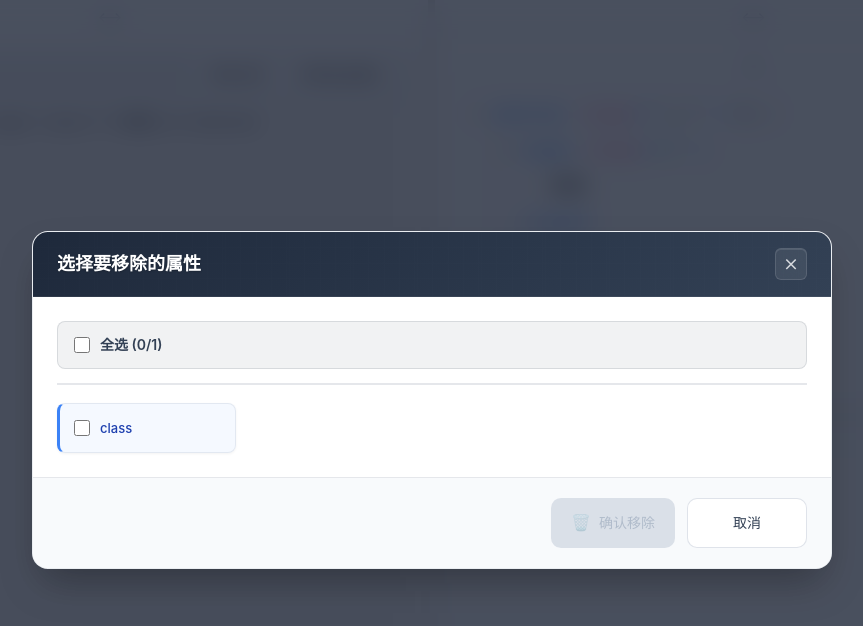
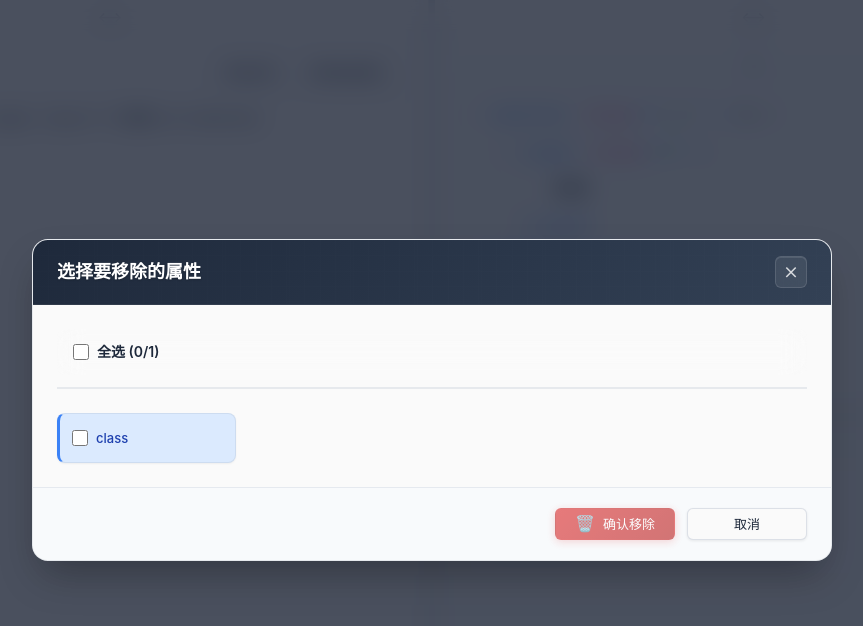
Before and after one commit to Sisyphean-a/jsonToJs, a Vue app: page /#/html in a window 1280 px wide. Both pictures are taken after a click on the button "移除指定属性". Shown: the top 626 px of the page, without its empty margins (208-1071 px from the left). Built offline with nearby package versions, Linux system fonts and the light colour scheme.

Commit message:
完善htmlToJs中的样式管理

```diff
--- a/src/assets/design-tokens.css
+++ b/src/assets/design-tokens.css
@@ -38,7 +38,7 @@
   --color-info-light: #dbeafe;
 
   /* 背景颜色 */
-  --bg-primary: #ffffff;
+  --bg-primary: #fafafa;
   --bg-secondary: #f8fafc;
   --bg-tertiary: #fafafa;
   --bg-overlay: rgba(15, 23, 42, 0.75);
--- a/src/components/ResizableLayout.vue
+++ b/src/components/ResizableLayout.vue
@@ -216,9 +216,9 @@ onUnmounted(() => {
   position: relative;
   display: flex;
   flex-direction: column;
-  transition: width 0.3s ease;
-  background-color: #f5f5f5;
-  border-right: 1px solid #e0e0e0;
+  transition: width var(--transition-normal);
+  background-color: var(--bg-secondary);
+  border-right: 1px solid var(--border-light);
   will-change: width;
 
   &:last-child {
@@ -229,24 +229,24 @@ onUnmounted(() => {
 .column-content {
   flex: 1;
   overflow: auto;
-  padding: 16px;
-  background-color: #fafafa;
-  transition: display 0.3s ease;
+  padding: var(--spacing-lg);
+  background-color: var(--bg-primary);
+  transition: display var(--transition-normal);
   will-change: display;
 }
 
 .resize-handle {
   width: 6px;
-  background-color: #e0e0e0;
+  background-color: var(--border-medium);
   cursor: col-resize;
   height: 100%;
-  transition: background-color 0.2s;
+  transition: background-color var(--transition-fast);
   position: relative;
-  z-index: 1;
+  z-index: var(--z-dropdown);
 
   &:hover,
   &:active {
-    background-color: #1976d2;
+    background-color: var(--color-primary-600);
   }
 }
 
--- a/src/views/htmlToJs/components/AttributeModal.vue
+++ b/src/views/htmlToJs/components/AttributeModal.vue
@@ -87,7 +87,7 @@
       <div class="modal-footer">
         <button
           @click="confirmRemove"
-          class="confirm-btn"
+          class="btn btn--danger"
           :disabled="selectedCount === 0"
         >
           <span class="btn-icon">🗑️</span>
@@ -95,7 +95,7 @@
         </button>
         <button
           @click="$emit('update:modelValue', false)"
-          class="cancel-btn"
+          class="btn btn--secondary"
         >
           取消
         </button>
@@ -204,53 +204,53 @@ const isMidFreqAttribute = (name) => {
 
 .no-attributes {
   text-align: center;
-  color: #6b7280;
-  padding: 40px 20px;
+  color: var(--text-secondary);
+  padding: var(--spacing-4xl) var(--spacing-xl);
 
   .no-attributes-icon {
     font-size: 48px;
-    margin-bottom: 16px;
+    margin-bottom: var(--spacing-lg);
   }
 
   p {
     margin: 0;
-    font-size: 16px;
+    font-size: var(--font-size-xl);
   }
 }
 
 .attribute-content {
   .select-all-section {
-    margin-bottom: 18px;
-    padding-bottom: 14px;
-    border-bottom: 2px solid #e5e7eb;
+    margin-bottom: var(--spacing-2xl);
+    padding-bottom: var(--spacing-md);
+    border-bottom: 2px solid var(--border-light);
 
     .select-all-item {
       display: flex;
       align-items: center;
-      gap: 10px;
-      padding: 12px 16px;
-      background: rgba(30, 41, 59, 0.06);
-      border-radius: 8px;
-      border: 1px solid rgba(30, 41, 59, 0.12);
-      transition: all 0.3s cubic-bezier(0.4, 0, 0.2, 1);
+      gap: var(--spacing-sm);
+      padding: var(--spacing-md) var(--spacing-lg);
+      background: rgba(var(--color-gray-800), 0.06);
+      border-radius: var(--radius-md);
+      border: 1px solid rgba(var(--color-gray-800), 0.12);
+      transition: all var(--transition-normal);
       cursor: pointer;
       user-select: none;
-      backdrop-filter: blur(8px);
+      backdrop-filter: var(--backdrop-blur);
 
       &:hover {
-        background: rgba(30, 41, 59, 0.1);
-        border-color: rgba(30, 41, 59, 0.18);
+        background: rgba(var(--color-gray-800), 0.1);
+        border-color: rgba(var(--color-gray-800), 0.18);
       }
 
       &:active {
-        background: rgba(30, 41, 59, 0.12);
+        background: rgba(var(--color-gray-800), 0.12);
       }
 
       .select-all-label {
-        font-weight: 600;
-        color: #334155;
+        font-weight: var(--font-weight-semibold);
+        color: var(--text-primary);
         cursor: pointer;
-        font-size: 14px;
+        font-size: var(--font-size-md);
         flex: 1;
       }
     }
@@ -259,59 +259,59 @@ const isMidFreqAttribute = (name) => {
   .attribute-list {
     display: grid;
     grid-template-columns: repeat(auto-fill, minmax(160px, 1fr));
-    gap: 12px;
+    gap: var(--spacing-md);
   }
 
   .attribute-item {
     display: flex;
     align-items: center;
-    gap: 10px;
-    padding: 12px 14px;
-    background: white;
-    border: 1px solid rgba(148, 163, 184, 0.2);
-    border-radius: 8px;
-    transition: all 0.3s cubic-bezier(0.4, 0, 0.2, 1);
+    gap: var(--spacing-sm);
+    padding: var(--spacing-md) var(--spacing-md);
+    background: var(--bg-primary);
+    border: 1px solid var(--border-light);
+    border-radius: var(--radius-md);
+    transition: all var(--transition-normal);
     cursor: pointer;
-    box-shadow: 0 1px 3px rgba(0, 0, 0, 0.05);
+    box-shadow: var(--shadow-xs);
 
     &:hover {
-      border-color: rgba(30, 41, 59, 0.3);
-      box-shadow: 0 4px 12px rgba(30, 41, 59, 0.1);
+      border-color: var(--border-medium);
+      box-shadow: var(--shadow-sm);
     }
 
     &.selected {
       border-color: rgba(6, 95, 70, 0.4);
-      background: rgba(236, 253, 245, 0.5);
+      background: var(--color-success-light);
       box-shadow: 0 2px 8px rgba(6, 95, 70, 0.1);
 
       .attribute-label {
         .attribute-name {
           color: #065f46;
-          font-weight: 600;
+          font-weight: var(--font-weight-semibold);
         }
       }
     }
 
     // 高频属性样式（最常用）
     &.attr-high-freq {
-      border-left: 3px solid #3b82f6;
-      background: rgba(239, 246, 255, 0.6);
+      border-left: 3px solid var(--color-info);
+      background: var(--color-info-light);
 
       .attribute-label {
         .attribute-name {
-          color: #1e40af;
-          font-weight: 500;
+          color: var(--color-primary-800);
+          font-weight: var(--font-weight-medium);
         }
       }
 
       &:hover {
-        border-color: #3b82f6;
-        background: rgba(239, 246, 255, 0.8);
+        border-color: var(--color-info);
+        background: rgba(219, 234, 254, 0.8);
       }
 
       &.selected {
         border-color: rgba(6, 95, 70, 0.4);
-        border-left-color: #3b82f6;
+        border-left-color: var(--color-info);
         background: rgba(236, 253, 245, 0.7);
 
         .attribute-label {
@@ -324,24 +324,24 @@ const isMidFreqAttribute = (name) => {
 
     // 中频属性样式（较常用）
     &.attr-mid-freq {
-      border-left: 3px solid #f59e0b;
-      background: rgba(255, 251, 235, 0.6);
+      border-left: 3px solid var(--color-warning);
+      background: var(--color-warning-light);
 
       .attribute-label {
         .attribute-name {
           color: #d97706;
-          font-weight: 500;
+          font-weight: var(--font-weight-medium);
         }
       }
 
       &:hover {
-        border-color: #f59e0b;
+        border-color: var(--color-warning);
         background: rgba(255, 251, 235, 0.8);
       }
 
       &.selected {
         border-color: rgba(6, 95, 70, 0.4);
-        border-left-color: #f59e0b;
+        border-left-color: var(--color-warning);
         background: rgba(236, 253, 245, 0.7);
 
         .attribute-label {
@@ -358,10 +358,10 @@ const isMidFreqAttribute = (name) => {
       overflow: hidden;
 
       .attribute-name {
-        font-size: 13px;
-        font-weight: 500;
-        color: #374151;
-        transition: color 0.2s ease;
+        font-size: var(--font-size-base);
+        font-weight: var(--font-weight-medium);
+        color: var(--text-primary);
+        transition: color var(--transition-fast);
         white-space: nowrap;
         overflow: hidden;
         text-overflow: ellipsis;
@@ -373,16 +373,16 @@ const isMidFreqAttribute = (name) => {
 .custom-checkbox {
   width: 16px;
   height: 16px;
-  border-radius: 3px;
-  border: 1px solid rgba(148, 163, 184, 0.4);
-  background: white;
+  border-radius: var(--radius-xs);
+  border: 1px solid var(--border-strong);
+  background: var(--bg-primary);
   cursor: pointer;
   position: relative;
-  transition: all 0.3s cubic-bezier(0.4, 0, 0.2, 1);
+  transition: all var(--transition-normal);
 
   &:checked {
-    background: #1e3a8a;
-    border-color: #1e3a8a;
+    background: var(--color-primary-800);
+    border-color: var(--color-primary-800);
   }
 
   &:indeterminate {
@@ -391,77 +391,25 @@ const isMidFreqAttribute = (name) => {
   }
 
   &:hover {
-    border-color: rgba(30, 58, 138, 0.6);
+    border-color: var(--color-primary-600);
   }
 }
 
 .modal-footer {
-  padding: 20px 24px;
-  background: #f8fafc;
-  border-top: 1px solid #e5e7eb;
+  padding: var(--spacing-xl) var(--spacing-2xl);
+  background: var(--bg-secondary);
+  border-top: 1px solid var(--border-light);
   display: flex;
   justify-content: flex-end;
-  gap: 12px;
+  gap: var(--spacing-md);
 
-  button {
-    padding: 12px 20px;
-    border-radius: 10px;
-    font-size: 14px;
-    font-weight: 500;
-    cursor: pointer;
-    transition: all 0.2s ease;
-    display: flex;
-    align-items: center;
-    gap: 8px;
+  .btn {
     min-width: 120px;
     justify-content: center;
-
-    &:hover {
-      transform: translateY(-1px);
-    }
-
-    &:active {
-      transform: translateY(0);
-    }
   }
 
-  .confirm-btn {
-    background: linear-gradient(135deg, #991b1b 0%, #b91c1c 100%);
-    border: none;
-    color: white;
-    box-shadow: 0 2px 8px rgba(153, 27, 27, 0.3);
-
-    &:hover:not(:disabled) {
-      background: linear-gradient(135deg, #b91c1c 0%, #7f1d1d 100%);
-      box-shadow: 0 4px 12px rgba(153, 27, 27, 0.4);
-    }
-
-    &:disabled {
-      background: rgba(148, 163, 184, 0.3);
-      color: rgba(148, 163, 184, 0.6);
-      cursor: not-allowed;
-      transform: none;
-      box-shadow: none;
-
-      .btn-icon {
-        opacity: 0.5;
-      }
-    }
-
-    .btn-icon {
-      font-size: 16px;
-    }
-  }
-
-  .cancel-btn {
-    background: white;
-    border: 1px solid rgba(148, 163, 184, 0.3);
-    color: #334155;
-
-    &:hover {
-      background: rgba(248, 250, 252, 0.8);
-      border-color: rgba(148, 163, 184, 0.5);
-    }
+  .btn-icon {
+    font-size: var(--font-size-xl);
   }
 }
 
@@ -469,14 +417,14 @@ const isMidFreqAttribute = (name) => {
 @media (max-width: 640px) {
   .attribute-content .attribute-list {
     grid-template-columns: repeat(auto-fill, minmax(120px, 1fr));
-    gap: 10px;
+    gap: var(--spacing-sm);
   }
 
   .modal-footer {
     flex-direction: column-reverse;
-    gap: 8px;
+    gap: var(--spacing-sm);
 
-    button {
+    .btn {
       width: 100%;
     }
   }
--- a/src/views/htmlToJs/components/HtmlInput.vue
+++ b/src/views/htmlToJs/components/HtmlInput.vue
@@ -5,13 +5,13 @@
       <div class="actions">
         <button
           @click="resetContent"
-          class="action-btn"
+          class="btn btn--sm btn--secondary"
         >
           移除注释
         </button>
         <button
           @click="openAttributeSelector"
-          class="action-btn"
+          class="btn btn--sm btn--secondary"
         >
           移除指定属性
         </button>
@@ -124,8 +124,8 @@ watch(
   display: flex;
   flex-direction: column;
   height: 100%;
-  background-color: #f8f9fa;
-  border-radius: 6px;
+  background-color: var(--bg-secondary);
+  border-radius: var(--radius-sm);
   overflow: hidden;
   position: relative;
 }
@@ -134,61 +134,62 @@ watch(
   display: flex;
   justify-content: space-between;
   align-items: center;
-  padding: 8px 16px;
-  background-color: #e9ecef;
-  border-bottom: 1px solid #dee2e6;
+  padding: var(--spacing-sm) var(--spacing-lg);
+  background-color: var(--bg-tertiary);
+  border-bottom: 1px solid var(--border-light);
 
   h2 {
     margin: 0;
-    font-size: 16px;
-    font-weight: 500;
+    font-size: var(--font-size-xl);
+    font-weight: var(--font-weight-medium);
+    color: var(--text-primary);
   }
 
   .actions {
     display: flex;
-    gap: 8px;
+    gap: var(--spacing-sm);
     flex-wrap: wrap;
-  }
-}
-
-.action-btn {
-  padding: 4px 12px;
-  background-color: #fff;
-  border: 1px solid #ced4da;
-  border-radius: 4px;
-  font-size: 14px;
-  cursor: pointer;
-  transition: all 0.2s;
-
-  &:hover {
-    background-color: #f1f3f5;
-  }
-
-  &:active {
-    background-color: #e9ecef;
   }
 }
 
 .html-textarea {
   flex: 1;
   width: 100%;
-  padding: 12px;
+  padding: var(--spacing-md);
   border: none;
   resize: none;
-  font-family: 'Monaco', 'Menlo', 'Consolas', 'SF Mono', monospace;
-  font-size: 14px;
+  font-family: var(--font-family-mono);
+  font-size: var(--font-size-md);
   line-height: 1.5;
-  background-color: #f0f0f0;
-  color: #212529;
+  background-color: var(--bg-primary);
+  color: var(--text-primary);
   outline: none;
-  transition: background-color 0.2s;
+  transition: background-color var(--transition-fast);
 
   &::placeholder {
-    color: #adb5bd;
+    color: var(--text-tertiary);
   }
 
   &:focus {
-    background-color: #e9ecef;
+    background-color: var(--bg-secondary);
+  }
+}
+
+/* 响应式设计 */
+@media (max-width: 768px) {
+  .toolbar {
+    flex-direction: column;
+    gap: var(--spacing-sm);
+    align-items: stretch;
+
+    .actions {
+      justify-content: center;
+    }
+  }
+
+  .html-textarea {
+    padding: var(--spacing-sm);
+    font-size: var(--font-size-base);
   }
 }
 </style>
--- a/src/views/htmlToJs/components/HtmlPreview.vue
+++ b/src/views/htmlToJs/components/HtmlPreview.vue
@@ -263,11 +263,11 @@ const processedHtml = computed(() => {
 
 // 整体容器样式
 div {
-  padding: 16px;
-  background-color: #f8f9fa;
-  border-radius: 6px;
+  padding: var(--spacing-lg);
+  background-color: var(--bg-secondary);
+  border-radius: var(--radius-sm);
   overflow: auto;
-  font-family: Arial, sans-serif;
+  font-family: var(--font-family-base);
   line-height: 1.4;
 }
 </style>
--- a/src/views/htmlToJs/components/HtmlView.vue
+++ b/src/views/htmlToJs/components/HtmlView.vue
@@ -611,10 +611,10 @@ watch(
 
 <style lang="scss" scoped>
 .html-container {
-  background-color: #f8f9fa;
-  padding: 7px;
-  padding-right: 40px;
-  border-radius: 6px;
+  background-color: var(--bg-secondary);
+  padding: var(--spacing-sm);
+  padding-right: var(--spacing-4xl);
+  border-radius: var(--radius-sm);
   position: relative;
 }
 
@@ -627,9 +627,9 @@ watch(
   display: block;
   width: 100%;
   white-space: nowrap;
-  padding-left: 20px;
+  padding-left: var(--spacing-xl);
   box-sizing: border-box;
-  font-family: 'Monaco', 'Menlo', 'Consolas', 'SF Mono', monospace;
+  font-family: var(--font-family-mono);
   line-height: 1.5;
 }
 
@@ -641,13 +641,13 @@ watch(
   background: transparent;
   border: none;
   cursor: pointer;
-  color: #495057;
+  color: var(--text-secondary);
   padding: 0;
   width: 16px;
   height: 16px;
-  margin-left: 8px;
+  margin-left: var(--spacing-sm);
   opacity: 0;
-  transition: opacity 0.2s ease;
+  transition: opacity var(--transition-fast);
 
   /* 根层级永远显示 */
   &.root-level {
@@ -665,17 +665,17 @@ watch(
 }
 
 .html-loading {
-  padding-left: 20px;
-  color: #6c757d;
+  padding-left: var(--spacing-xl);
+  color: var(--text-tertiary);
   font-style: italic;
 }
 
 .collapsed-content {
   cursor: pointer;
   background-color: rgba(0, 0, 0, 0.03);
-  padding: 0 4px;
-  border-radius: 3px;
-  transition: background-color 0.2s ease;
+  padding: 0 var(--spacing-xs);
+  border-radius: var(--radius-xs);
+  transition: background-color var(--transition-fast);
 
   &:hover {
     background-color: rgba(0, 0, 0, 0.08);
@@ -685,9 +685,9 @@ watch(
 .collapsed-attr {
   cursor: pointer;
   background-color: rgba(0, 0, 0, 0.03);
-  padding: 0 4px;
-  border-radius: 3px;
-  transition: background-color 0.2s ease;
+  padding: 0 var(--spacing-xs);
+  border-radius: var(--radius-xs);
+  transition: background-color var(--transition-fast);
 
   &:hover {
     background-color: rgba(0, 0, 0, 0.08);
@@ -713,7 +713,7 @@ watch(
     position: absolute;
     height: 100%;
     width: 0;
-    border-left: 1px solid #dee2e6;
+    border-left: 1px solid var(--border-light);
     top: 0;
     left: 2px;
   }
@@ -736,8 +736,8 @@ watch(
   text-align: center;
   left: 0;
   top: 7px;
-  border-radius: 3px;
-  transition: all 0.2s ease;
+  border-radius: var(--radius-xs);
+  transition: all var(--transition-fast);
 
   &:hover {
     background-color: rgba(0, 0, 0, 0.05);
@@ -750,8 +750,8 @@ watch(
     height: 0;
     border-style: solid;
     border-width: 5px 3px 0 3px;
-    border-color: #495057 transparent transparent transparent;
-    transition: transform 0.2s ease;
+    border-color: var(--text-secondary) transparent transparent transparent;
+    transition: transform var(--transition-fast);
   }
 
   &.closed::before {
@@ -767,13 +767,13 @@ watch(
   background: transparent;
   border: none;
   cursor: pointer;
-  color: #495057;
+  color: var(--text-secondary);
   padding: 0;
   width: 16px;
   height: 16px;
-  margin-left: 8px;
+  margin-left: var(--spacing-sm);
   opacity: 0;
-  transition: opacity 0.2s ease;
+  transition: opacity var(--transition-fast);
 
   /* 根层级永远显示 */
   &.root-level {
@@ -791,28 +791,28 @@ watch(
 }
 
 .html-tag {
-  color: #0d6efd;
+  color: var(--color-info);
 }
 
 .html-attr {
-  margin-left: 4px;
+  margin-left: var(--spacing-xs);
 
   .attr-name {
     color: #e83e8c;
   }
 
   .attr-value {
-    color: #28a745;
+    color: var(--color-success);
   }
 }
 
 .html-text {
-  color: #212529;
-  margin-left: 4px;
+  color: var(--text-primary);
+  margin-left: var(--spacing-xs);
 }
 
 .html-comment {
-  color: #6c757d;
+  color: var(--text-tertiary);
   font-style: italic;
 }
 </style>
```
Also changed, not shown: src/components/ColumnHeader.vue (+25 -25 lines).
